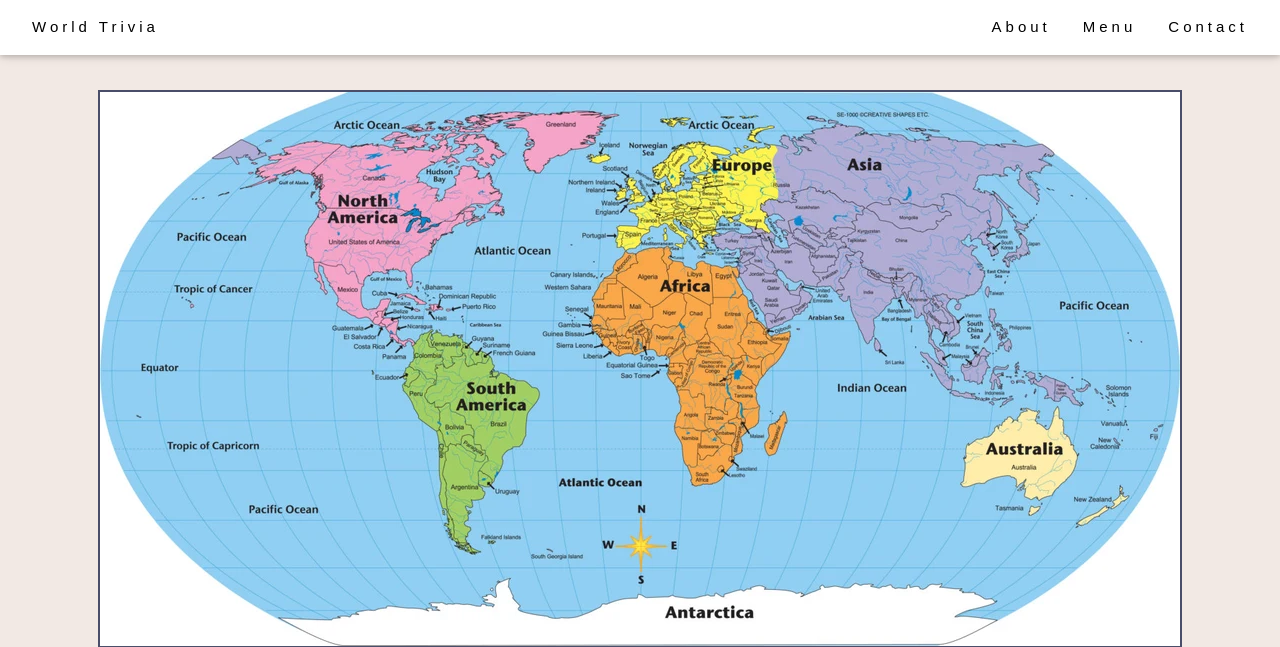
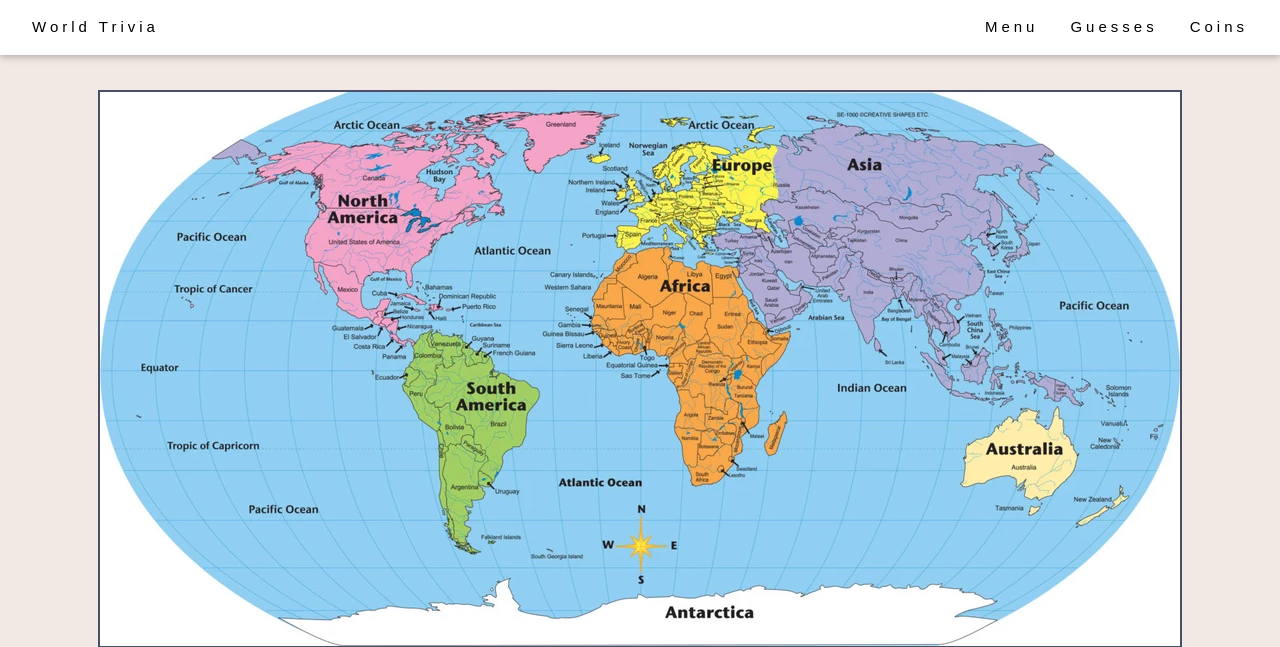
Before and after one commit to reddign/worldtrivia, a PHP site: page /map.php in a window 1280 px wide. Shown: the top 647 px of the page. Run offline with PHP 8.4, Linux system fonts and the light colour scheme.

Commit message:
names for header

```diff
--- a/includes/header.php
+++ b/includes/header.php
@@ -11,9 +11,9 @@
           <a href="index.php" class="w3-bar-item w3-button">World Trivia</a>
           <!-- Right-sided navbar links. Hide them on small screens -->
           <div class="w3-right w3-hide-small">
-            <a href="#" class="w3-bar-item w3-button">About</a>
             <a href="#" class="w3-bar-item w3-button">Menu</a>
-            <a href="#contact" class="w3-bar-item w3-button">Contact</a>
+            <a href="#" class="w3-bar-item w3-button">Guesses</a>
+            <a href="#contact" class="w3-bar-item w3-button">Coins</a>
           </div>
         </div>
       </div>
```
